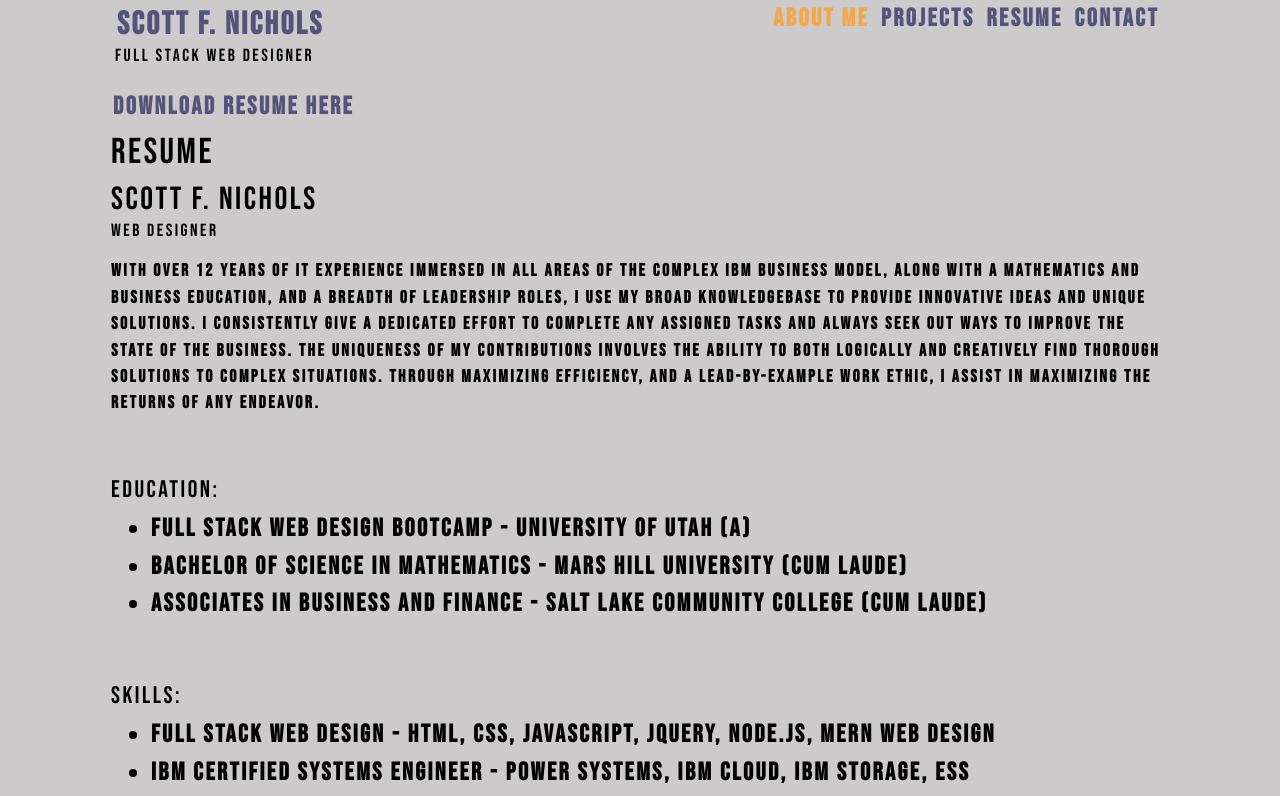
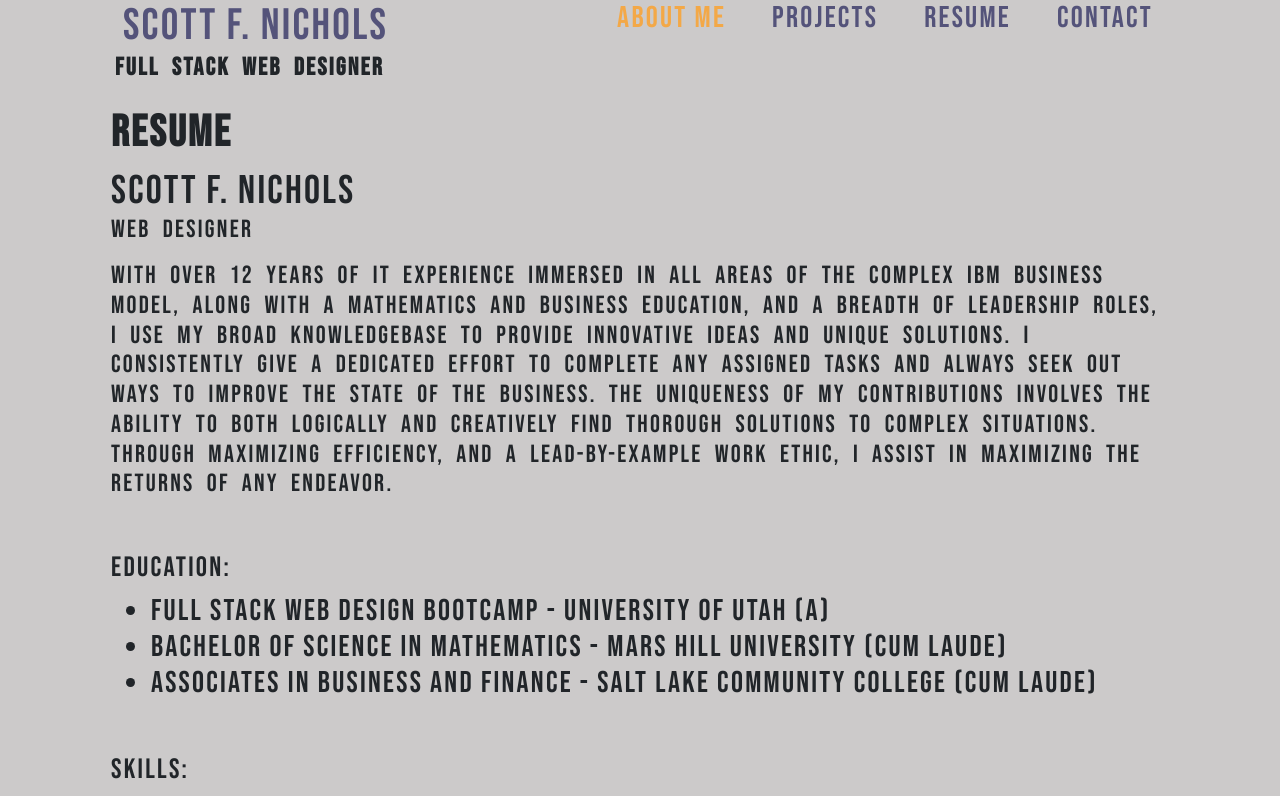
Before and after one commit to Sessions21/react-portfolio-ch20-sfn, a React (Create React App) app: page /resume in a window 1280 px wide. Shown: the top 796 px of the page. Built offline with nearby package versions, Linux system fonts and the light colour scheme.

Commit message:
finalized styling

```diff
--- a/src/components/App.css
+++ b/src/components/App.css
@@ -1,9 +1,3 @@
-
-main {
-	margin: 0 auto;
-	max-width: 90%;
-  padding: 50px 30px;
-}
 :root {
   --primary: rgba(36, 36, 90, 0.719);
   --secondary: #F3A847;
@@ -12,10 +6,6 @@ main {
   --dark: rgb(204, 202, 202);
   --darker: #111111;
   --error: rgb(228, 46, 1);
-  --spacing-one: calc(1rem * 0.5);
-  --spacing-two: calc(1rem);
-  --spacing-five: calc(2.5rem);
-
 }
 
 * {
@@ -26,105 +16,40 @@ main {
 
 
 body {
-  margin: 0;
-  padding: 0;
-  font-weight: 600;
-  line-height: 1.5;
-  font-size: 25px;
-  letter-spacing: .1em;
+  font-weight: 400;
+  line-height: 1.2;
+  font-size: 30px;
+  letter-spacing: .075em;
   background: var(--dark);
-  color:black;
+  color: --primary;
   font-family: 'Bebas Neue', cursive;
-
-}
-
-h1,
-h2,
-h3,
-h4,
-h5,
-h6 {
-  font-family: 'Bebas Neue', cursive;
-  font-weight: 500;
-  margin: 5px 0;
-  line-height: 1.25;
 }
 
 h1 {
-  font-size: 2.25rem;
+  font-size: 2.75rem;
+  font-weight: bold;
 }
 
 h2 {
-  font-size: 2rem;
+  font-size: 2.5rem;
 }
 
 h3 {
   font-size: 1.75rem;
 }
 
-h4 {
-  font-size: 1.5rem;
-}
-
-h5 {
-  font-size: 1.25rem;
-}
-
-h6 {
-  font-size: 1rem;
-}
-
 p {
-  font-size: 1.1rem;
+  font-size: 1.55rem;
+  word-spacing: .24em;
   margin-top: 0;
-}
-
-a {
-  color: var(--tertiary);
-  text-decoration: none;
-  font-weight: bold;
-}
-
-a:hover {
-  text-decoration: underline;
-}
-
-header {
-  background: var(--dark);
-}
-
-
-button {
-  font-size: 1rem;
-  text-decoration: none;
-  padding: 0.25rem 1rem;
-  border-radius: .5rem;
-  border: none;
-  outline: none;
-  cursor: pointer;
-  margin: 0 1px;
-  background-color: var(--secondary);
-}
-
-button:hover {
-  opacity: .8;
-}
-
-button[disabled] {
-  cursor: default;
-  opacity: .8;
 }
 
 img {
   max-width: 100%;
 }
 
-span[role="img"] {
-  cursor: default;
-}
-
 form {
-  width: 40%;
+  width: 50%;
 }
 
 input {
@@ -143,15 +68,16 @@ input:focus {
 
 nav li {
   list-style: none;
+  cursor: pointer;
+}
+
+nav a {
+  margin-left: 20px;
 }
 
 nav a:hover {
   text-decoration: none;
   color: white
-}
-
-nav  li {
-  cursor: pointer;
 }
 
 textarea {
@@ -174,95 +100,11 @@ textarea {
   justify-content: space-between;
 }
 
-.space-between {
-  justify-content: space-between;
-}
-
-.flex-end {
-  justify-content: flex-end;
-}
-
-.mx-1 {
-  margin-right: var(--spacing-one);
-  margin-left: var(--spacing-one);
-}
-
-.mx-2 {
-  margin-right: var(--spacing-two);
-  margin-left: var(--spacing-two);
-}
-
-.my-1 {
-  margin-top: var(--spacing-one);
-  margin-bottom: var(--spacing-one);
-}
-
-.my-2 {
-  margin-top: var(--spacing-two);
-  margin-bottom: var(--spacing-two);
-}
-
-.my-5 {
-  margin-top: var(--spacing-five);
-  margin-bottom: var(--spacing-five);
-}
-
-.px-1 {
-  padding-right: var(--spacing-one);
-  padding-left: var(--spacing-one);
-}
-
-.px-2 {
-  padding-right: var(--spacing-two);
-  padding-left: var(--spacing-two);
-}
-
-.py-1 {
-  padding-top: var(--spacing-one);
-  padding-bottom: var(--spacing-one);
-}
-
-.py-2 {
-  padding-top: var(--spacing-two);
-  padding-bottom: var(--spacing-two);
-}
-
-.card {
-  width: 25%;
-  text-align: center;
-}
-
 .img-thumbnail {
   width: auto;
   height: 300px;
   margin-bottom: 50px;
   cursor: pointer;
-}
-
-.modalBackdrop {
-	background: rgba(0, 0, 0, .65);
-	bottom: 0;
-	left: 0;
-	overflow: auto;
-	position: fixed;
-	right: 0;
-	top: 0;
-	z-index: 1;
-}
-
-.modalContainer {
-	background: var(--darker);
-	border-radius: 5px;
-	max-width: 100%;
-	margin: 50px auto;
-	padding: 15px;
-	width: 960px;
-}
-
-.modalTitle {
-	font-size: 18px;
-	font-weight: 600;
-	margin-bottom: 25px;
 }
 
 button {
@@ -271,8 +113,8 @@ button {
 	border-radius: 5px;
 	color: #fff;
 	cursor: pointer;
-	font-size: 16px;
-	font-weight: 600;
+	font-size: 25px;
+	font-weight: 200;
 	margin-bottom: 30px;
 	padding: 10px 15px;
 }
@@ -280,11 +122,10 @@ button {
 a {
 	border-radius: 5px;
 	color: var(--primary);
-	font-weight: 600;
-	padding: 2px 4px;
+	font-weight: 400;
+	padding: 2px 10px;
 	margin-left: -2px;
 	margin-right: -2px;
-
 }
 
 .navActive a {
--- a/src/components/Header/indexHead.js
+++ b/src/components/Header/indexHead.js
@@ -5,10 +5,10 @@ import Nav from "./indexNav"
 function Header() {
   return (
     <header className="flex-row px-1">
-      <h2>
-        <a href="/">Scott F. Nichols</a>
+      <h1>
+        <a className="name" href="/">Scott F. Nichols</a>
         <span><p>Full Stack Web designer</p></span>
-      </h2>
+      </h1>
       <Nav />
     </header>
   );
--- a/src/components/Pages/Projects/indexProject.js
+++ b/src/components/Pages/Projects/indexProject.js
@@ -56,7 +56,7 @@ function Project() {
   return (
     <section>
       {projects.map((project) => (
-        <div key={project.name}>
+        <div className="project" key={project.name}>
           <h2>{ project.name }</h2>
           <p>{ project.description }</p>
           <a href={ project.website }>Visit Site</a>
--- a/src/components/Pages/Resume/indexRes.js
+++ b/src/components/Pages/Resume/indexRes.js
@@ -4,7 +4,6 @@ import ImageRes from '../../../assets/images_resume/resume.pdf';
 const Resume = () => {
   return (
     <div>
-      <a href={ImageRes} download="resume.pdf"> Download Resume Here </a>
       <article>
         <h1>Resume</h1>
         <h2>Scott F. Nichols <span><p>Web Designer</p></span></h2>
@@ -18,20 +17,21 @@ const Resume = () => {
             maximizing the returns of any endeavor.
         </p>
         <br/>
-        <h4>Education:</h4>
+        <h3>Education:</h3>
         <ul>
           <li>Full Stack Web Design Bootcamp - University of utah (A)</li>
           <li>Bachelor of Science in Mathematics - Mars Hill University (Cum Laude)</li>
           <li>Associates in Business and Finance - Salt Lake Community College (Cum Laude)</li>
         </ul>
         <br/>
-        <h4>Skills:</h4>
+        <h3>Skills:</h3>
         <ul>
           <li>Full Stack Web Design - HTML, CSS, JavaScript, JQuery, Node.js, MERN web design</li>
           <li>IBM Certified Systems Engineer - Power Systems, IBM Cloud, IBM Storage, ESS</li>
           <li>Competition Soccer Coach</li>
           <li>Public Speaker/Instructor</li>
         </ul>
+        <a href={ImageRes} className= "button" download="resume.pdf"> Download Resume Here </a>
       </article>
     </div>
   )
```
Also changed, not shown: src/components/Header/Navbar.css (deleted).
